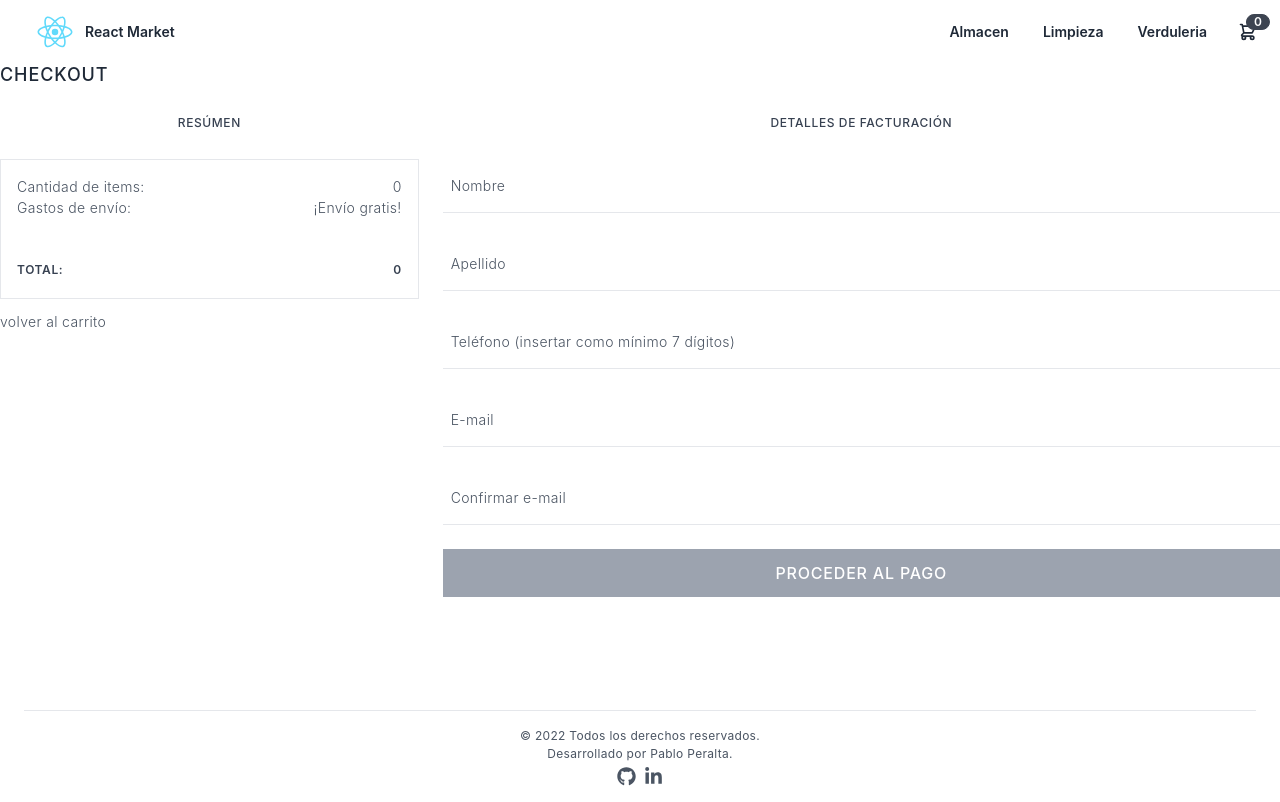
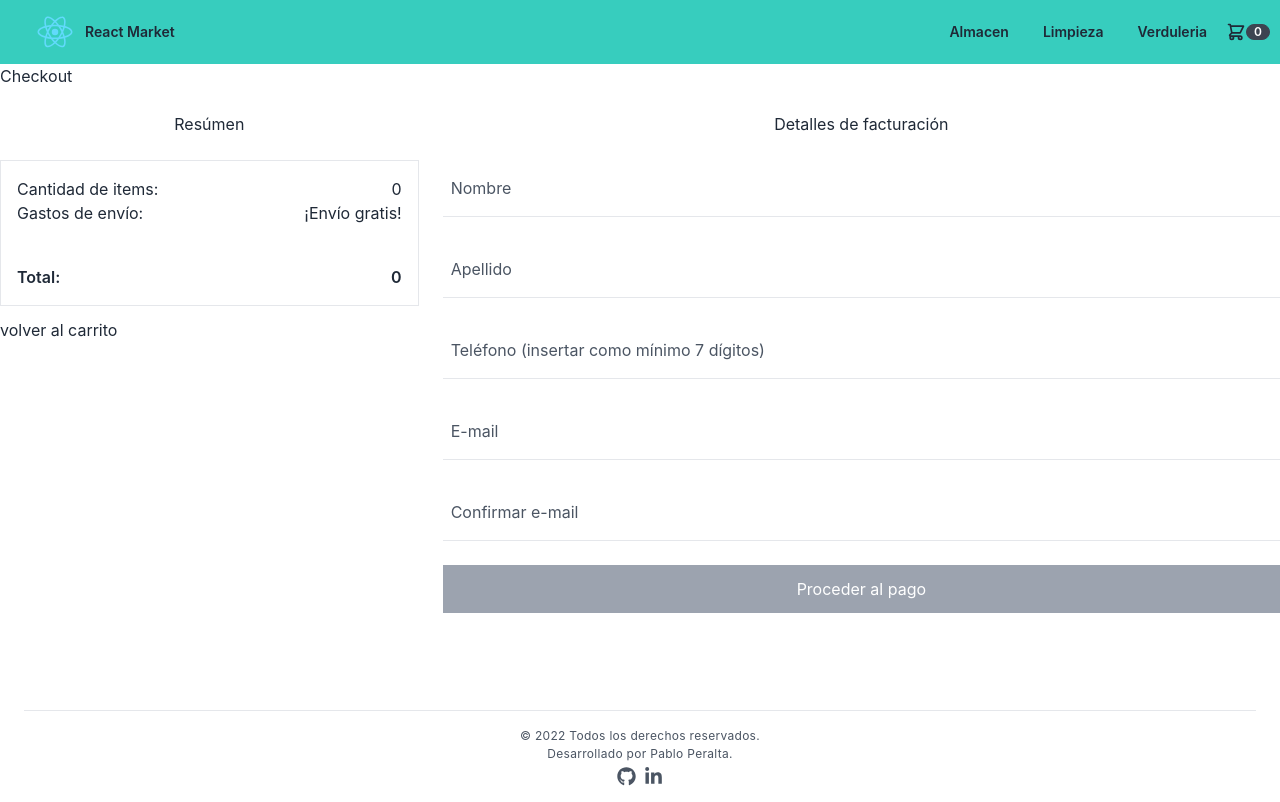
Before and after one commit to pabloperalta86/proyecto_react, a React (Create React App) app: page /checkout in a window 1280 px wide. Built offline with nearby package versions, Linux system fonts and the light colour scheme.

Commit message:
Proyecto react para Coderhouse

```diff
--- a/src/components/Cart.js
+++ b/src/components/Cart.js
@@ -5,16 +5,6 @@ import { CartContext } from "../context/CartContext"
 
 // Carrito de compras
 const Cart = () => {
-
-    // Estilos del carrito
-    const styles = {
-        title: "font-medium text-lg text-gray-800 tracking-wider leading-tight uppercase",
-        text: "font-light text-sm text-gray-600 tracking-wide leading-normal lowercase",
-        highlight: "font-medium text-xs text-gray-700 tracking-wider leading-loose",
-        button: "font-medium text-xxs text-gray-700 tracking-wider leading-normal uppercase select-none",
-        symbol: "focus:outline-none focus:ring-2 focus:ring-offset-2 focus:ring-gray-800 cursor-pointer text-gray-400 border border-gray-400 w-7 h-7 flex items-center justify-center p-0.5",
-        counter: "border border-x-1 border-x-white border-y-gray-400 text-gray-600 h-full text-center w-5 p-0.5"
-    }
 
     // Contexto del carrito
     const {cartItems, removeItem, clearCart, cartLength, getSubtotal, getTotal} = useContext(CartContext)
@@ -28,8 +18,8 @@ const Cart = () => {
                 // Mensaje de advertencia
                 <div className="flex min-h-screen -mb-48 flex flex-col">
                     <div className="m-auto mt-64">
-                        <p className={styles.highlight}>Oops! Tu carrito está vacío. Por favor, agregá algún producto para poder continuar.</p>
-                        <Link to='/' className={(styles.text) + " flex flex-row items-center mt-3"}>
+                        <p >Tu carrito está vacío. Agregá algún producto para poder continuar.</p>
+                        <Link to='/' className=" flex flex-row items-center mt-3">
                             volver al inicio
                         </Link>
                     </div>
@@ -42,7 +32,7 @@ const Cart = () => {
                     <div className="flex flex-col justify-between w-full lg:max-w-7xl xl:m-auto">
 
                         {/* Título */}
-                        <h1 className={(styles.title) + " self-center mb-6"}>Carrito</h1>
+                        <h1 className=" self-center mb-6">Carrito</h1>
 
                         {/* Tabla de contenido */}
                         <table className="inline-block overflow-x-auto whitespace-nowrap">
@@ -50,10 +40,10 @@ const Cart = () => {
                             {/* Nombre de columnas */}
                             <thead className="h-10 text-center">
                                 <tr className="border-gray-200 border-b">
-                                    <th className={(styles.highlight) + " text-left pl-4"}>Producto</th>
-                                    <th className={(styles.highlight) + " px-6 lg:px-16 xl:px-32"}>Precio</th>
-                                    <th className={(styles.highlight) + " px-6 md:px-2 lg:px-8 xl:px-12"}>Cantidad</th>
-                                    <th className={(styles.highlight) + " px-6 md:px-2 lg:px-16 xl:px-28"}>Subtotal</th>
+                                    <th className=" text-left pl-4">Producto</th>
+                                    <th className=" px-6 lg:px-16 xl:px-32">Precio</th>
+                                    <th className=" px-6 md:px-2 lg:px-8 xl:px-12">Cantidad</th>
+                                    <th className=" px-6 md:px-2 lg:px-16 xl:px-28">Subtotal</th>
                                     <th />
                                 </tr>
                             </thead>
@@ -63,14 +53,14 @@ const Cart = () => {
                                 {cartItems.map((item) => (
                                     <tr key={item.id} className="border-gray-200 border-b">
                                         <th className="flex flex-row justify-left items-center pr-40 md:pr-0">
-                                            <img className="p-4 h-60" src={item.pictureUrl} alt={item.description} />
+                                            <img className="p-4 h-20" src={item.pictureUrl} alt={item.description} />
                                             <div className="flex flex-col text-left">
-                                                <p className={styles.highlight}>{item.name}</p>
+                                                <p>{item.description}</p>
                                             </div>
                                         </th>
-                                        <th className={styles.text}>{item.price}</th>
-                                        <th className={styles.text}>{item.quantity}</th>
-                                        <th className={styles.text}>{getSubtotal(item.price, item.quantity)}</th>
+                                        <th>{item.price}</th>
+                                        <th>{item.quantity}</th>
+                                        <th>{getSubtotal(item.price, item.quantity)}</th>
                                         <th className="px-4 lg:pl-2 xl:pl-24">
                                             <button onClick={() => removeItem(item.id)} className="w-6 h-6 border-transparent focus:border-transparent focus:ring-0 text-gray-400 hover:text-gray-600 cursor-pointer bg-accent">X</button>
                                         </th>
@@ -80,30 +70,26 @@ const Cart = () => {
                         </table>
 
                         {/* Detalles del carrito */}
-                        <div className="flex flex-col md:flex-row justify-between mt-6 mb-3 mx-4">
+                        <div className="flex flex-col md:flex-row justify-between mt-6 mb-5 mx-4">
 
                             {/* Vaciar carrito */}
-                            <button onClick={clearCart} className={(styles.highlight) + ' lowercase flex flex-row items-center self-start mb-4'}>
-                                x vaciar carrito
+                            <button onClick={clearCart} className=' flex flex-row items-center self-start mb-4'>
+                                Vaciar Carrito
                             </button>
 
                             {/* Resúmen de compra */}
-                            <div className="flex flex-col self-start w-full md:w-2/5">
-                                <div className={"flex flex-row justify-between " + (styles.text)}>
+                            <div className="flex flex-col self-end w-full md:w-2/5">
+                                <div className="flex flex-row justify-between ">
                                     <p>Cantidad de items:</p>
                                     <p>{cartLength()}</p>
                                 </div>
-                                <div className={"flex flex-row justify-between " + (styles.text)}>
-                                    <p>Gastos de envío:</p>
-                                    <p>¡Envío gratis!</p>
-                                </div>
-                                <div className={"flex flex-row justify-between font-semibold " + (styles.highlight)}>
+                                <div className="flex flex-row justify-between font-semibold ">
                                     <p>Total:</p>
                                     <p>{getTotal()}</p>
                                 </div>
-                                <Link to='/checkout' className={(styles.button) + " focus:outline-none text-white bg-gray-700 focus:ring-transparent w-full text-center py-3 mt-3"}>Checkout</Link>
-                                <Link to='/' className={(styles.text) + " flex flex-row items-center mt-2"}>
-                                    seguir comprando
+                                <Link to='/checkout' className=" bg-accent w-full text-center py-3 mt-3">Finalizar Compra</Link>
+                                <Link to='/' className=" flex flex-row items-center mt-2">
+                                    Seguir comprando
                                 </Link>
                             </div>
                         </div>
@@ -115,14 +101,4 @@ const Cart = () => {
     );
 }
 
-export default Cart
-
-// const Cart = () => {
-//     return (
-//             <div className="flex-none">
-//                 <h1>CARRITO</h1>
-//             </div>
-//     )
-// }
-
-// export default Cart;
+export default Cart;
--- a/src/components/CartWidget.js
+++ b/src/components/CartWidget.js
@@ -3,27 +3,12 @@ import { useContext } from 'react';
 import { CartContext } from '../context/CartContext';
 
 const CartWidget = () => {
-    const {cartLength,getTotal} = useContext(CartContext)
+    const {cartLength} = useContext(CartContext)
     return (
-            <div className="flex-none">
-                <div className="dropdown dropdown-end">
-                    <label tabIndex={0} className="btn btn-ghost btn-circle">
-                        <div className="indicator">
-                            <svg xmlns="http://www.w3.org/2000/svg" className="h-5 w-5" fill="none" viewBox="0 0 24 24" stroke="currentColor"><path strokeLinecap="round" strokeLinejoin="round" strokeWidth="2" d="M3 3h2l.4 2M7 13h10l4-8H5.4M7 13L5.4 5M7 13l-2.293 2.293c-.63.63-.184 1.707.707 1.707H17m0 0a2 2 0 100 4 2 2 0 000-4zm-8 2a2 2 0 11-4 0 2 2 0 014 0z" /></svg>
-                            <span className="badge badge-sm indicator-item">{cartLength()}</span>
-                        </div>
-                    </label>
-                    <div tabIndex={0} className="mt-3 card card-compact dropdown-content w-52 bg-base-100 shadow">
-                        <div className="card-body">
-                            <span className="font-bold text-lg">{cartLength()} Items</span>
-                            <span className="text-info">Total: ${getTotal()}</span>
-                            <div className="card-actions">
-                                <Link to='/cart' className="btn btn-accent btn-block">Ver Carrito</Link>
-                            </div>
-                        </div>
-                    </div>
-                </div>
-            </div>
+            <Link tabIndex={0} className="btn btn-ghost btn-circle" to='/cart'>
+                <svg xmlns="http://www.w3.org/2000/svg" className="h-5 w-5" fill="none" viewBox="0 0 24 24" stroke="currentColor"><path strokeLinecap="round" strokeLinejoin="round" strokeWidth="2" d="M3 3h2l.4 2M7 13h10l4-8H5.4M7 13L5.4 5M7 13l-2.293 2.293c-.63.63-.184 1.707.707 1.707H17m0 0a2 2 0 100 4 2 2 0 000-4zm-8 2a2 2 0 11-4 0 2 2 0 014 0z" /></svg>
+                <span className="badge badge-sm indicator-item">{cartLength()}</span>
+            </Link>
     )
 }
 
--- a/src/components/CheckOut.js
+++ b/src/components/CheckOut.js
@@ -13,7 +13,7 @@ const CheckOut = () => {
         return docSnap.id
     }
     // Estilos del checkout
-    const styles = {
+   /* const styles = {
         title: "font-medium text-lg text-gray-800 tracking-wider leading-tight uppercase",
         text: "font-light text-sm text-gray-600 tracking-wide leading-normal",
         highlight: "font-medium text-xs text-gray-700 tracking-wider leading-loose uppercase",
@@ -21,7 +21,7 @@ const CheckOut = () => {
         symbol: "focus:outline-none focus:ring-2 focus:ring-offset-2 focus:ring-gray-800 cursor-pointer text-gray-400 border border-gray-400 w-7 h-7 flex items-center justify-center p-0.5",
         counter: "border border-x-1 border-x-white border-y-gray-400 text-gray-600 h-full text-center w-5 p-0.5"
     }
-
+*/
     // Context del carrito
     const { cartItems, cartLength, clearCart, getTotal } = useContext(CartContext)
 
@@ -69,29 +69,29 @@ const CheckOut = () => {
                 <div className="flex w-full flex-col justify-center items-center">
 
                     {/* Título */}
-                    <h1 className={(styles.title) + " self-start mb-6"}>Checkout</h1>
+                    <h1 className=" self-start mb-6">Checkout</h1>
 
                     {/* Información de la compra */}
                     <div className="flex w-full flex-col lg:flex-row justify-start items-start">
 
                         {/* Resúmen */}
                         <div className="flex flex-col self-start w-full md:w-1/2 mr-6">
-                            <h2 className={styles.highlight}>Resúmen</h2>
+                            <h2>Resúmen</h2>
                             <div className="flex flex-col border border-gray-200 p-4 mt-6">
-                                <div className={"flex flex-row justify-between " + (styles.text)}>
+                                <div className="flex flex-row justify-between ">
                                     <p>Cantidad de items:</p>
                                     <p>{cartLength()}</p>
                                 </div>
-                                <div className={"flex flex-row justify-between " + (styles.text)}>
+                                <div className="flex flex-row justify-between ">
                                     <p>Gastos de envío:</p>
                                     <p>¡Envío gratis!</p>
                                 </div>
-                                <div className={"flex flex-row justify-between font-semibold mt-10 " + (styles.highlight)}>
+                                <div className="flex flex-row justify-between font-semibold mt-10 ">
                                     <p>Total:</p>
                                     <p>{getTotal()}</p>
                                 </div>
                             </div>
-                            <Link to='/cart' className={(styles.text) + " flex flex-row items-center mt-3 lowercase"}>
+                            <Link to='/cart' className=" flex flex-row items-center mt-3 lowercase">
                                 Volver al carrito
                             </Link>
                         </div>
@@ -101,9 +101,9 @@ const CheckOut = () => {
 
                             {/* Formulario */}
                             <form className="space-y-6">
-                                <h2 className={styles.highlight}>Detalles de facturación</h2>
+                                <h2>Detalles de facturación</h2>
                                 <input
-                                    className={"px-2 focus:outline-none focus:ring-white focus:border-gray-600 border-b border-gray-200 placeholder-gray-600 py-4 w-full " + (styles.text)}
+                                    className="px-2 focus:outline-none focus:ring-white focus:border-gray-600 border-b border-gray-200 placeholder-gray-600 py-4 w-full "
                                     id="name"
                                     type="text"
                                     name="name"
@@ -112,7 +112,7 @@ const CheckOut = () => {
                                     placeholder="Nombre"
                                 />
                                 <input
-                                    className={"px-2 focus:outline-none focus:ring-white focus:border-gray-600 border-b border-gray-200 placeholder-gray-600 py-4 w-full " + (styles.text)}
+                                    className="px-2 focus:outline-none focus:ring-white focus:border-gray-600 border-b border-gray-200 placeholder-gray-600 py-4 w-full "
                                     id="surname"
                                     type="text"
                                     name="surname"
@@ -121,7 +121,7 @@ const CheckOut = () => {
                                     placeholder="Apellido"
                                 />
                                 <input
-                                    className={"px-2 focus:outline-none focus:ring-white focus:border-gray-600 border-b border-gray-200 placeholder-gray-600 py-4 w-full " + (styles.text)}
+                                    className="px-2 focus:outline-none focus:ring-white focus:border-gray-600 border-b border-gray-200 placeholder-gray-600 py-4 w-full "
                                     id="telephone"
                                     type="tel"
                                     name="telephone"
@@ -130,7 +130,7 @@ const CheckOut = () => {
                                     placeholder="Teléfono (insertar como mínimo 7 dígitos)"
                                 />
                                 <input
-                                    className={"px-2 focus:outline-none focus:ring-white focus:border-gray-600 border-b border-gray-200 placeholder-gray-600 py-4 w-full " + (styles.text)}
+                                    className="px-2 focus:outline-none focus:ring-white focus:border-gray-600 border-b border-gray-200 placeholder-gray-600 py-4 w-full "
                                     id="email"
                                     type="email"
                                     name="email"
@@ -139,7 +139,7 @@ const CheckOut = () => {
                                     placeholder="E-mail"
                                 />
                                 <input
-                                    className={"px-2 focus:outline-none focus:ring-white focus:border-gray-600 border-b border-gray-200 placeholder-gray-600 py-4 w-full " + (styles.text)}
+                                    className="px-2 focus:outline-none focus:ring-white focus:border-gray-600 border-b border-gray-200 placeholder-gray-600 py-4 w-full "
                                     id="emailConfirm"
                                     type="email"
                                     name="emailConfirm"
@@ -155,14 +155,14 @@ const CheckOut = () => {
                                     // Botón habilitado
                                     <input
                                         onClick={() => { orderHandler(); setShowModal(true) }}
-                                        className={(styles.button) + " focus:outline-none text-white bg-gray-700 focus:ring-transparent w-full text-center py-3 cursor-pointer mt-6"}
+                                        className=" focus:outline-none text-white bg-accent focus:ring-transparent w-full text-center py-3 cursor-pointer mt-6"
                                         type="submit"
                                         value="Proceder al pago"
                                     />
                                 ) : (
                                     // Botón deshabilitado
                                     <input
-                                    className={(styles.button) + " focus:outline-none text-white bg-gray-400 focus:ring-transparent w-full text-center py-3 mt-6"}
+                                    className=" focus:outline-none text-white bg-gray-400 focus:ring-transparent w-full text-center py-3 mt-6"
                                         type="submit"
                                         value="Proceder al pago"
                                         disabled
@@ -175,13 +175,13 @@ const CheckOut = () => {
             </div>
 
             {/* Contenedor modal final */}
-            <div className={`${showModal ? "flex" : "hidden"} inset-0 fixed w-full h-full bg-gray-800`}>
+            <div className={`${showModal ? "flex" : "hidden"} inset-0 fixed w-full h-full bg-accent`}>
                 <div className="container mx-auto justify-center items-center px-4 md:px-10 py-20 place-self-center">
                     <div className="bg-white px-3 md:px-4 py-12 flex flex-col justify-center items-center">
-                        <h2 className={"text-center md:w-9/12 lg:w-7/12" + (styles.title)}>¡Muchas gracias por tu compra {(buyer.name).toUpperCase()}!</h2>
-                        <p className={"mt-6 text-center md:w-9/12 lg:w-7/12 " + (styles.text)}>Te enviamos un mail a {(buyer.email).toLowerCase()} con tu orden de compra ID: {idCompra}. Esperamos que hayas tenido una agradable experiencia en YOHJI YAMAMOTO. ¡Hasta la próxima!</p>
+                        <h2 className="text-center md:w-9/12 lg:w-7/12">¡Muchas gracias por tu compra {(buyer.name).toUpperCase()}!</h2>
+                        <p className="mt-6 text-center md:w-9/12 lg:w-7/12">Te enviamos un mail a {(buyer.email).toLowerCase()} con tu orden de compra ID: {idCompra}. Muchas gracias por su compra. Lo esperamos pronto Supermecados React.</p>
                         <Link to="/" className="mt-6 flex justify-center">
-                            <button onClick={clearCart} className={(styles.button) + " focus:outline-none text-white bg-gray-700 focus:ring-transparent w-40 text-center py-3 cursor-pointer"}>
+                            <button onClick={clearCart} className=" focus:outline-none text-white bg-accent focus:ring-transparent w-40 text-center py-3 cursor-pointer">
                                 Volver al inicio
                             </button>
                         </Link>
--- a/src/components/ItemDetailContainer.js
+++ b/src/components/ItemDetailContainer.js
@@ -1,5 +1,5 @@
 import React, { useEffect, useState, useContext } from 'react'
-import { useParams } from 'react-router-dom'
+import { useParams } from 'react-router-dom';
 import ItemCount from './ItemCount'
 import { collection, getDocs, getFirestore } from "firebase/firestore";
 import { CartContext } from "../context/CartContext";
--- a/src/components/NavBar.js
+++ b/src/components/NavBar.js
@@ -4,7 +4,7 @@ import logo from '../logo.svg';
 
 const NavBar = () => {
     return (
-        <div className="navbar bg-base-100 bg-accent">
+        <div className="navbar bg-accent">
             <div className="flex-1">
                 <Link to="/" className="btn btn-ghost normal-case text-l">
                     <img src={logo} alt='imagen' width='60px'/>
@@ -18,22 +18,6 @@ const NavBar = () => {
             </div>
             <div className="flex-none">
                 <CartWidget></CartWidget>
-                {/* <div className="dropdown dropdown-end">
-                    <label tabIndex={0} className="btn btn-ghost btn-circle avatar">
-                        <div className="w-10 rounded-full">
-                            <img src="https://placeimg.com/80/80/people" alt='imagen'/>
-                        </div>
-                    </label>
-                    <ul tabIndex={0} className="menu menu-compact dropdown-content mt-3 p-2 shadow bg-base-100 rounded-box w-52">
-                        <li>
-                            <a className="justify-between">
-                                Perfil
-                                <span className="badge">Crear</span>
-                            </a>
-                        </li>
-                        <li><a>Salir</a></li>
-                    </ul>
-                </div> */}
             </div>
         </div>
     )
```
Also changed, not shown: src/components/ItemCount.js (+8 -6 lines).
